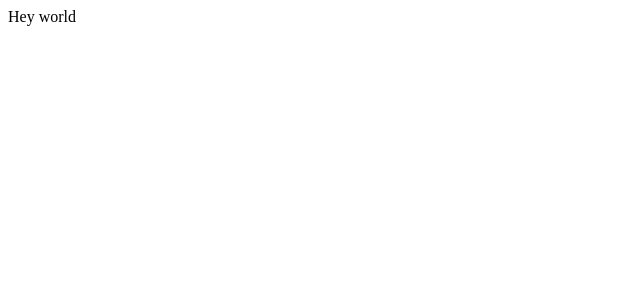
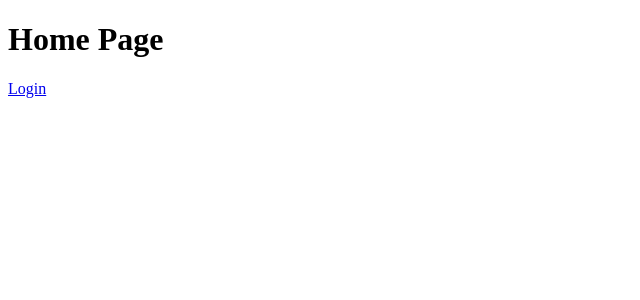
Before and after one commit to zktnguyen/fictional-guacamole, a React (Create React App) app: page / in a window 1280 px wide. Shown: the top 300 px of the page, without its empty margins (0-640 px from the left). Built offline with nearby package versions, Linux system fonts and the light colour scheme.

Commit message:
created initial home and login page

```diff
--- a/src/App.js
+++ b/src/App.js
@@ -1,6 +1,14 @@
 import React from 'react';
+import { Route } from 'react-router-dom';
+import Page from './components/pages/HomePage';
+import LoginPage from './components/pages/LoginPage';
 
 
-const App = () => <div>Hey world</div>;
+const App = () => (
+  <div>
+    <Route path="/" exact component={Page} />
+    <Route path="/login" exact component={LoginPage} />
+  </div>
+);
 
 export default App;
--- /dev/null
+++ b/src/components/pages/HomePage.js
@@ -0,0 +1,11 @@
+import React from 'react';
+import { Link } from 'react-router-dom';
+
+const HomePage = () => (
+  <div>
+    <h1>Home Page</h1>
+    <Link to="/login">Login</Link>
+  </div>
+);
+
+export default HomePage;
--- /dev/null
+++ b/src/components/pages/LoginPage.js
@@ -0,0 +1,9 @@
+import React from 'react';
+
+const LoginPage = () => (
+  <div>
+    <h1>Login Page</h1>
+  </div>
+);
+
+export default LoginPage;
--- a/src/index.js
+++ b/src/index.js
@@ -1,7 +1,10 @@
 import React from 'react';
 import ReactDOM from 'react-dom';
+import { BrowserRouter } from 'react-router-dom';
 import App from './App';
 import registerServiceWorker from './registerServiceWorker';
 
-ReactDOM.render(<App />, document.getElementById('root'));
+ReactDOM.render(<BrowserRouter>
+  <App/>
+</BrowserRouter>, document.getElementById("root"));
 registerServiceWorker();
```
